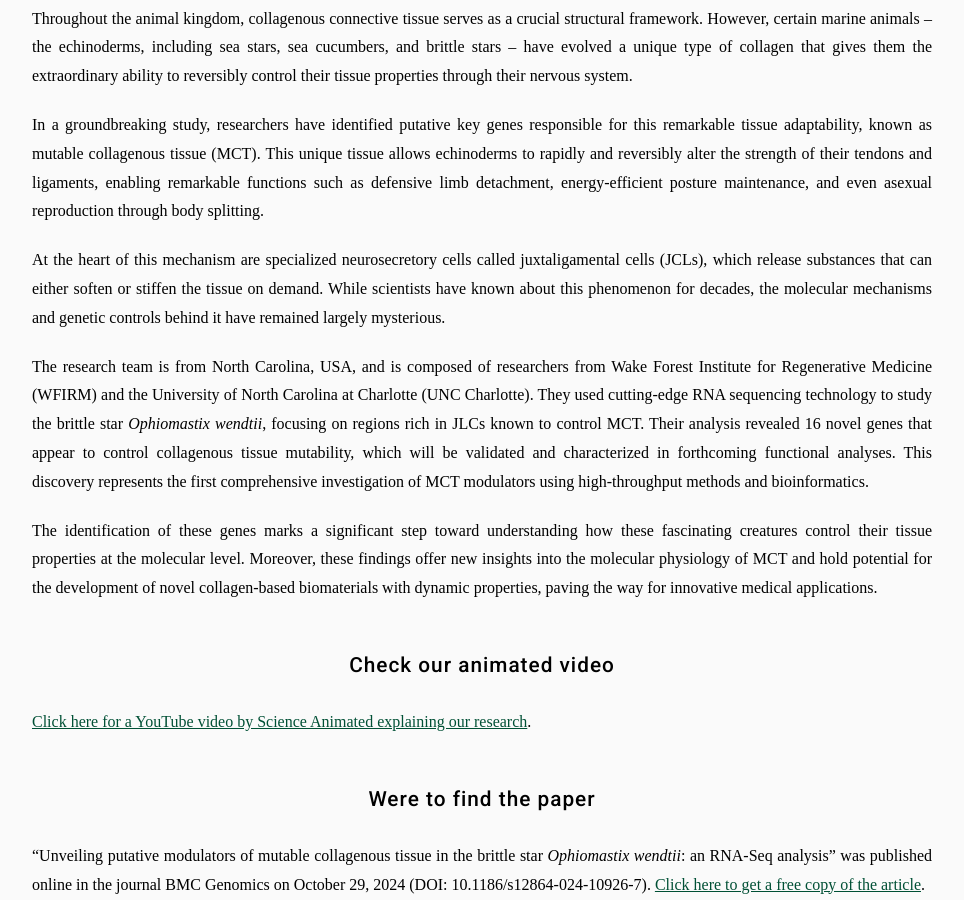
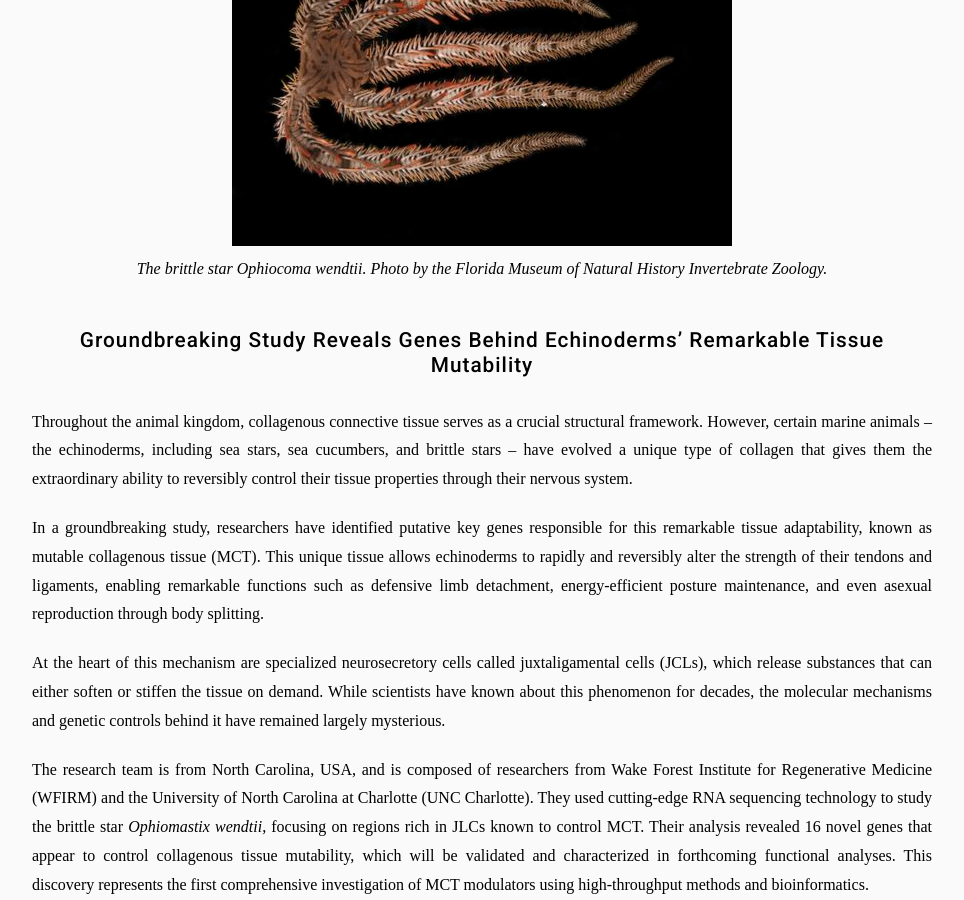
Before and after one commit to machadodj/machadodj.github.io, a Jekyll site: the page built from _posts/2024-10-29-MCT.md, in a window 1280 px wide and 900 px high, scrolled down 595 px. Shown: the whole window, without its empty margins (158-1122 px from the left). Built offline with Jekyll 4.4.1, drawn with Linux system fonts in a browser that asks for light colours; nearby versions of some CDN libraries; some web fonts are replaced.

Commit message:
O. wendtii

```diff
--- a/_posts/2024-10-29-MCT.md
+++ b/_posts/2024-10-29-MCT.md
@@ -11,6 +11,9 @@ member: Denis_Jacob_Machado
 ---
 
 # From Marine Animals to Smart Biomaterials
+
+{% include figure.html image="images/Owendtii_FMNHIZ.jpg" caption="The brittle star _Ophiocoma wendtii_. Photo by the Florida Museum of Natural History Invertebrate Zoology."%}
+{:.center}
 
 ## Groundbreaking Study Reveals Genes Behind Echinoderms' Remarkable Tissue Mutability
 
```
Also changed, not shown: images/Owendtii_FMNHIZ.jpg (added).
